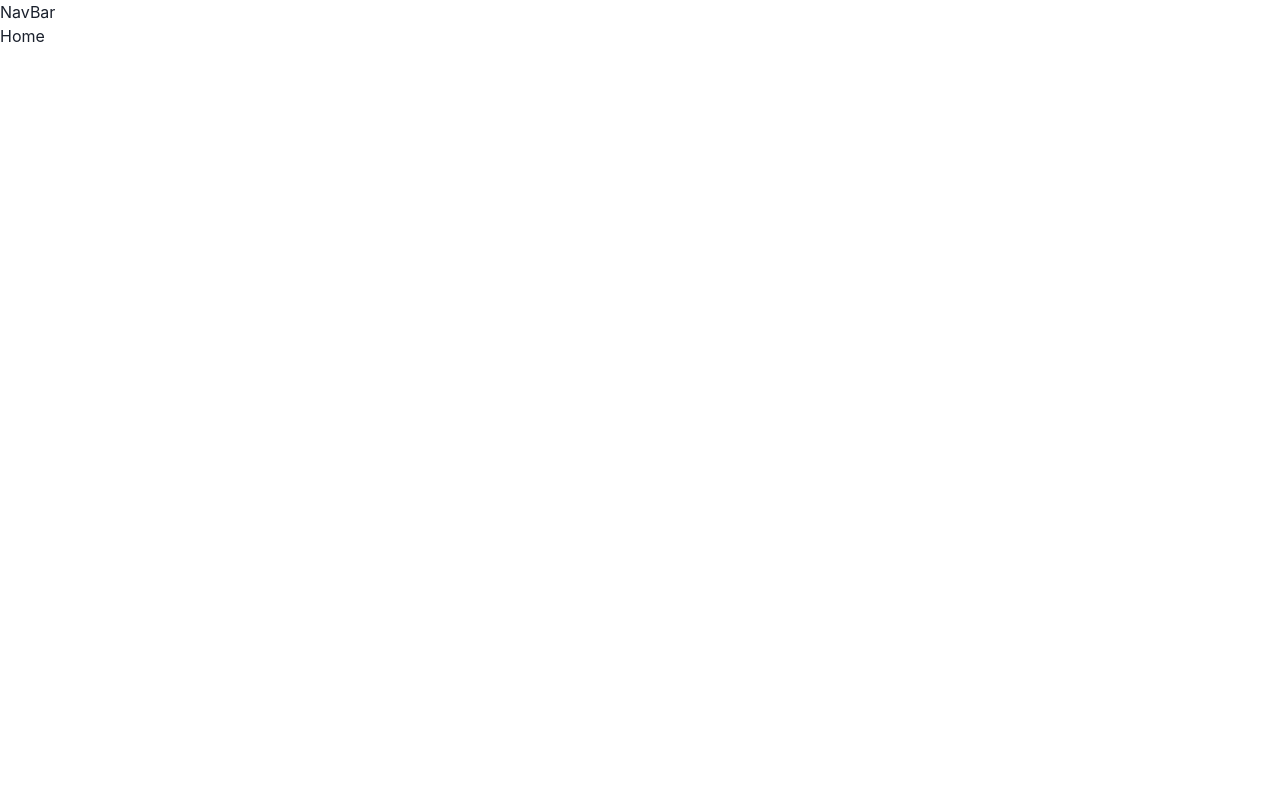
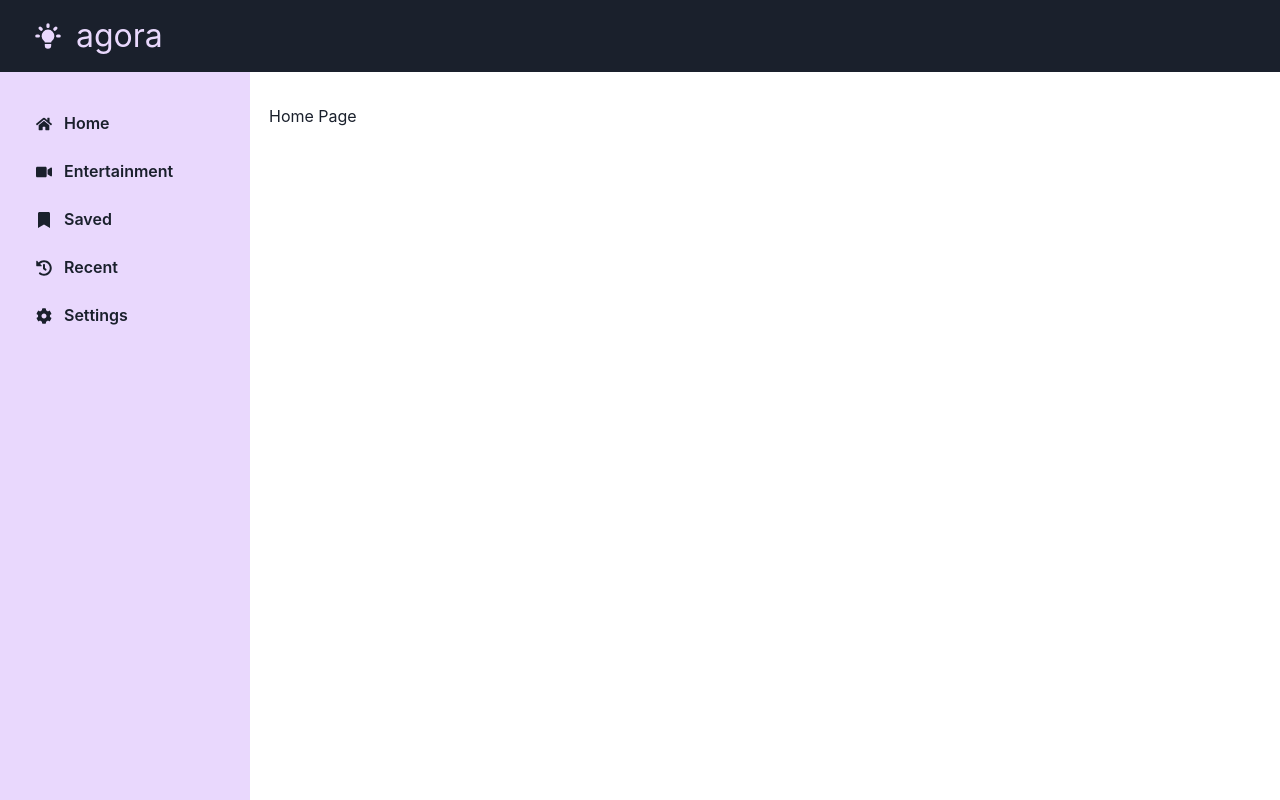
Before and after one commit to faizahsayyid/shehacks2024, a React (Vite) app: page / in a window 1280 px wide. Built offline with nearby package versions, Linux system fonts and the light colour scheme.

Commit message:
feat: sidenav and header

```diff
--- a/package.json
+++ b/package.json
@@ -10,12 +10,14 @@
     "preview": "vite preview"
   },
   "dependencies": {
+    "@chakra-ui/icons": "^2.1.1",
     "@chakra-ui/react": "^2.8.2",
     "@emotion/react": "^11.11.3",
     "@emotion/styled": "^11.11.0",
     "framer-motion": "^10.18.0",
     "react": "^18.2.0",
     "react-dom": "^18.2.0",
+    "react-icons": "^5.0.1",
     "react-router-dom": "^6.21.2"
   },
   "devDependencies": {
--- /dev/null
+++ b/src/components/Header.jsx
@@ -0,0 +1,45 @@
+import { Box, Center, IconButton, Flex } from "@chakra-ui/react";
+import { HamburgerIcon } from "@chakra-ui/icons";
+import PropTypes from "prop-types";
+import Logo from "./Logo";
+
+const Header = ({ showSidebarButton = true, onShowSidebar }) => {
+  return (
+    <Flex
+      bg="gray.800"
+      p={4}
+      color="purple.100"
+      position="fixed"
+      top={0}
+      left={0}
+      right={0}
+      zIndex={100}
+      alignItems="center"
+    >
+      <Box alignItems="center">
+        {showSidebarButton && (
+          <IconButton
+            icon={<HamburgerIcon w={8} h={8} color="purple.100" />}
+            variant={"ghost"}
+            _hover={{ bg: "gray.700" }}
+            onClick={onShowSidebar}
+          />
+        )}
+      </Box>
+      <Center h="40px" ml={4}>
+        <Logo fontSize="2em" />
+      </Center>
+    </Flex>
+  );
+};
+
+Header.propTypes = {
+  showSidebarButton: PropTypes.bool,
+  onShowSidebar: PropTypes.func,
+};
+
+Header.defaultProps = {
+  showSidebarButton: true,
+};
+
+export default Header;
--- /dev/null
+++ b/src/components/Logo.jsx
@@ -0,0 +1,19 @@
+import React from "react";
+import { HiLightBulb } from "react-icons/hi";
+import { Flex, Text } from "@chakra-ui/react";
+import PropTypes from "prop-types";
+
+const Logo = ({ fontSize = "1.5em" }) => {
+  return (
+    <Flex alignItems="center" gap={3}>
+      <HiLightBulb fontSize={fontSize} />
+      <Text fontSize={fontSize}>agora</Text>
+    </Flex>
+  );
+};
+
+Logo.propTypes = {
+  fontSize: PropTypes.string,
+};
+
+export default Logo;
--- a/src/components/NavBar.jsx
+++ /dev/null
@@ -1,7 +0,0 @@
-import React from "react";
-
-const NavBar = () => {
-  return <div>NavBar</div>;
-};
-
-export default NavBar;
--- /dev/null
+++ b/src/components/Sidebar.jsx
@@ -0,0 +1,124 @@
+import {
+  Box,
+  Button,
+  Drawer,
+  DrawerOverlay,
+  DrawerCloseButton,
+  DrawerHeader,
+  DrawerBody,
+  DrawerContent,
+  VStack,
+  Text,
+} from "@chakra-ui/react";
+import PropTypes from "prop-types";
+import Logo from "./Logo";
+import { Link as ReactRouterLink } from "react-router-dom";
+import { FaHome, FaVideo, FaBookmark, FaHistory, FaCog } from "react-icons/fa";
+
+const SideBarContent = ({ onClick }) => (
+  <VStack alignItems="start" color="gray.800">
+    <Button
+      as={ReactRouterLink}
+      to="/"
+      w="100%"
+      onClick={onClick}
+      variant="ghost"
+      justifyContent="flex-start"
+      _hover={{ bg: "purple.200" }}
+    >
+      <FaHome />
+      <Text ml={3}>Home</Text>
+    </Button>
+    <Button
+      as={ReactRouterLink}
+      to="/entertainment"
+      w="100%"
+      onClick={onClick}
+      variant="ghost"
+      justifyContent="flex-start"
+      _hover={{ bg: "purple.200" }}
+    >
+      <FaVideo />
+      <Text ml={3}>Entertainment</Text>
+    </Button>
+    <Button
+      as={ReactRouterLink}
+      to="/saved"
+      w="100%"
+      onClick={onClick}
+      variant="ghost"
+      justifyContent="flex-start"
+      _hover={{ bg: "purple.200" }}
+    >
+      <FaBookmark />
+      <Text ml={3}>Saved</Text>
+    </Button>
+    <Button
+      as={ReactRouterLink}
+      to="/entertainment"
+      w="100%"
+      onClick={onClick}
+      variant="ghost"
+      justifyContent="flex-start"
+      _hover={{ bg: "purple.200" }}
+    >
+      <FaHistory />
+      <Text ml={3}>Recent</Text>
+    </Button>
+    <Button
+      as={ReactRouterLink}
+      to="/settings"
+      w="100%"
+      onClick={onClick}
+      variant="ghost"
+      justifyContent="flex-start"
+      _hover={{ bg: "purple.200" }}
+    >
+      <FaCog />
+      <Text ml={3}>Settings</Text>
+    </Button>
+  </VStack>
+);
+
+SideBarContent.propTypes = {
+  onClick: PropTypes.func,
+};
+
+const SideBar = ({ isOpen, variant, onClose }) => {
+  return variant === "sidebar" ? (
+    <Box
+      position="fixed"
+      left={0}
+      p={5}
+      pt="calc(4em + 40px)"
+      w="250px"
+      top="0"
+      h="100%"
+      bgColor="purple.100"
+    >
+      <SideBarContent onClick={onClose} />
+    </Box>
+  ) : (
+    <Drawer isOpen={isOpen} placement="left" onClose={onClose}>
+      <DrawerOverlay>
+        <DrawerContent bgColor="purple.100">
+          <DrawerCloseButton />
+          <DrawerHeader>
+            <Logo />
+          </DrawerHeader>
+          <DrawerBody>
+            <SideBarContent onClick={onClose} />
+          </DrawerBody>
+        </DrawerContent>
+      </DrawerOverlay>
+    </Drawer>
+  );
+};
+
+SideBar.propTypes = {
+  isOpen: PropTypes.bool,
+  variant: PropTypes.string,
+  onClose: PropTypes.func,
+};
+
+export default SideBar;
--- a/src/pages/Home.jsx
+++ b/src/pages/Home.jsx
@@ -1,7 +1,7 @@
 import React from "react";
 
 const Home = () => {
-  return <div>Home</div>;
+  return <div>Home Page</div>;
 };
 
 export default Home;
--- a/src/pages/Root.jsx
+++ b/src/pages/Root.jsx
@@ -1,13 +1,37 @@
-import React from "react";
+import React, { useState } from "react";
 import { Outlet } from "react-router-dom";
-import NavBar from "../components/NavBar";
+import SideBar from "../components/Sidebar";
+import Header from "../components/Header";
+import { Box, Container, useBreakpointValue } from "@chakra-ui/react";
+
+const smVariant = { navigation: "drawer", navigationButton: true };
+const mdVariant = { navigation: "sidebar", navigationButton: false };
 
 const Root = () => {
+  const [isSidebarOpen, setSidebarOpen] = useState(false);
+  const variants = useBreakpointValue({ base: smVariant, md: mdVariant });
+
+  const toggleSidebar = () => setSidebarOpen(!isSidebarOpen);
+
   return (
-    <div>
-      <NavBar />
-      <Outlet />
-    </div>
+    <>
+      <Box ml={!variants?.navigationButton}>
+        <Header
+          showSidebarButton={variants?.navigationButton}
+          onShowSidebar={toggleSidebar}
+        />
+      </Box>
+      <SideBar
+        variant={variants?.navigation}
+        isOpen={isSidebarOpen}
+        onClose={toggleSidebar}
+      />
+      <Box ml={!variants?.navigationButton && 250} mt="calc(4em + 40px)">
+        <Container maxW="container.lg">
+          <Outlet />
+        </Container>
+      </Box>
+    </>
   );
 };
 
```
Also changed, not shown: 1 other file (tests, documents, lock files or other folders).
